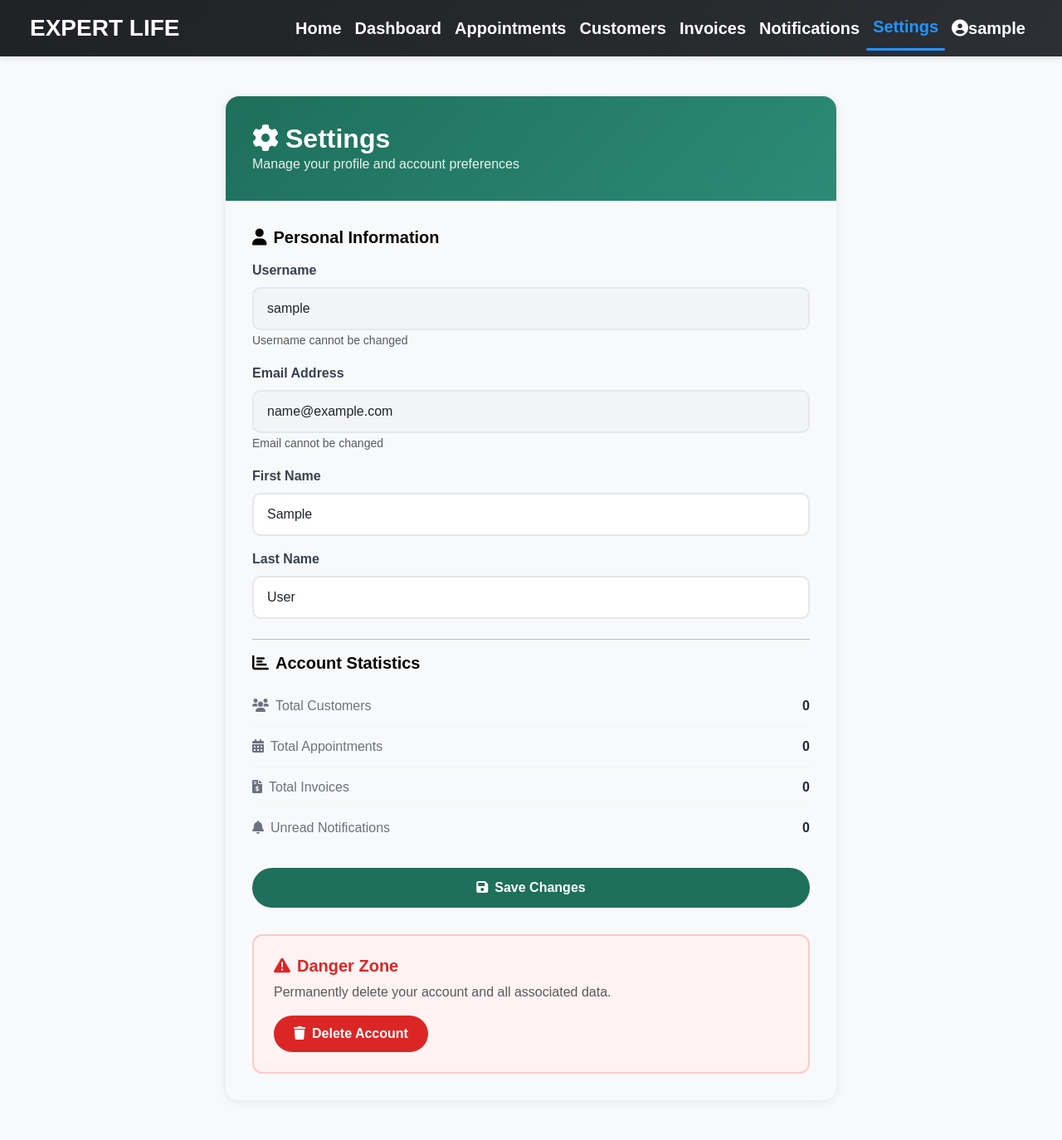
After one commit to ThirothPanna/BuisnessToolKit, a Django app: page /settings/ in a window 1280 px wide. The commit adds this page. Shown: the whole page at 83% size. Run offline with Django 5.2, Linux system fonts and the light colour scheme; the visitor is signed in with stand-in values (Sample User, id 1); data that the repository does not hold is empty.

Commit message:
added settting

```diff
--- /dev/null
+++ b/LocalBuisnessToolkit/feature/templates/feature/settings.html
@@ -0,0 +1,267 @@
+{% load static %}
+<!doctype html>
+<html lang="en">
+<head>
+    <meta charset="UTF-8" />
+    <meta name="viewport" content="width=device-width, initial-scale=1.0" />
+    <title>Settings - Expert Life</title>
+    <link href="https://cdn.jsdelivr.net/npm/bootstrap@5.3.8/dist/css/bootstrap.min.css" rel="stylesheet" />
+    <link rel="stylesheet" href="https://cdnjs.cloudflare.com/ajax/libs/font-awesome/6.0.0/css/all.min.css" />
+    <link rel="stylesheet" href="{% static 'home.css' %}" />
+    <style>
+        .settings-card {
+            border: none;
+            border-radius: 16px;
+            box-shadow: 0 2px 12px rgba(0,0,0,0.08);
+            transition: all 0.3s ease;
+        }
+        .settings-card:hover {
+            box-shadow: 0 4px 20px rgba(0,0,0,0.12);
+        }
+        .settings-header {
+            background: linear-gradient(135deg, #1e6f5c, #2c8b76);
+            color: white;
+            padding: 2rem;
+            border-radius: 16px 16px 0 0;
+        }
+        .settings-header h2 {
+            margin: 0;
+            font-weight: 700;
+        }
+        .settings-header p {
+            opacity: 0.9;
+            margin: 0;
+        }
+        .settings-body {
+            padding: 2rem;
+        }
+        .form-label {
+            font-weight: 600;
+            color: #374151;
+        }
+        .form-control {
+            border-radius: 10px;
+            border: 2px solid #e5e7eb;
+            padding: 0.75rem 1rem;
+            transition: all 0.3s ease;
+        }
+        .form-control:focus {
+            border-color: #1e6f5c;
+            box-shadow: 0 0 0 3px rgba(30, 111, 92, 0.15);
+        }
+        .form-control:disabled {
+            background: #f3f4f6;
+            cursor: not-allowed;
+        }
+        .btn-save {
+            background: #1e6f5c;
+            color: white;
+            border: none;
+            padding: 12px 32px;
+            border-radius: 40px;
+            font-weight: 600;
+            transition: all 0.3s ease;
+        }
+        .btn-save:hover {
+            background: #0e5948;
+            transform: translateY(-2px);
+            box-shadow: 0 4px 12px rgba(30, 111, 92, 0.4);
+        }
+        .stat-item {
+            display: flex;
+            justify-content: space-between;
+            padding: 0.75rem 0;
+            border-bottom: 1px solid #f3f4f6;
+        }
+        .stat-item:last-child {
+            border-bottom: none;
+        }
+        .stat-label {
+            color: #6b7280;
+            font-weight: 500;
+        }
+        .stat-value {
+            font-weight: 600;
+            color: #1f2937;
+        }
+        .danger-zone {
+            border: 2px solid #fecaca;
+            border-radius: 12px;
+            padding: 1.5rem;
+            margin-top: 2rem;
+            background: #fef2f2;
+        }
+        .danger-zone h5 {
+            color: #dc2626;
+            font-weight: 700;
+        }
+        .btn-danger-custom {
+            background: #dc2626;
+            color: white;
+            border: none;
+            padding: 10px 24px;
+            border-radius: 40px;
+            font-weight: 600;
+            transition: all 0.3s ease;
+        }
+        .btn-danger-custom:hover {
+            background: #b91c1c;
+            transform: translateY(-2px);
+            box-shadow: 0 4px 12px rgba(220, 38, 38, 0.4);
+        }
+        .alert {
+            border-radius: 10px;
+            border: none;
+        }
+    </style>
+</head>
+<body class="bg-light">
+    <nav class="navbar navbar-expand-lg navbar-dark bg-dark px-4">
+        <div class="container-fluid">
+            <a class="navbar-brand fw-bold fs-3 text-white" href="#">EXPERT LIFE</a>
+            <button class="navbar-toggler" type="button" data-bs-toggle="collapse" data-bs-target="#navbarNav">
+                <span class="navbar-toggler-icon"></span>
+            </button>
+            <div class="collapse navbar-collapse justify-content-end" id="navbarNav">
+                <ul class="navbar-nav">
+                    <li class="nav-item"><a class="nav-link fw-bold text-white fs-5" href="{% url 'feature:home' %}">Home</a></li>
+                    <li class="nav-item"><a class="nav-link fw-bold text-white fs-5" href="{% url 'feature:dashboard' %}">Dashboard</a></li>
+                    <li class="nav-item"><a class="nav-link fw-bold text-white fs-5" href="{% url 'feature:appointments' %}">Appointments</a></li>
+                    <li class="nav-item"><a class="nav-link fw-bold text-white fs-5" href="{% url 'feature:customers' %}">Customers</a></li>
+                    <li class="nav-item"><a class="nav-link fw-bold text-white fs-5" href="{% url 'feature:invoices' %}">Invoices</a></li>
+                    <li class="nav-item"><a class="nav-link fw-bold text-white fs-5" href="{% url 'feature:notifications' %}">Notifications</a></li>
+                    <li class="nav-item"><a class="nav-link active fw-bold text-white fs-5" href="{% url 'feature:settings' %}">Settings</a></li>
+                    <li class="nav-item dropdown">
+                        <a class="nav-link dropdown-toggle fw-bold text-white fs-5" href="#" role="button" data-bs-toggle="dropdown">
+                            <i class="fas fa-user-circle"></i> {{ user.username }}
+                        </a>
+                        <ul class="dropdown-menu dropdown-menu-end">
+                            <li><a class="dropdown-item" href="{% url 'feature:settings' %}"><i class="fas fa-cog"></i> Settings</a></li>
+                            <li><hr class="dropdown-divider" /></li>
+                            <li>
+                                <form method="post" action="{% url 'account_logout' %}">
+                                    {% csrf_token %}
+                                    <button type="submit" class="dropdown-item"><i class="fas fa-sign-out-alt"></i> Logout</button>
+                                </form>
+                            </li>
+                        </ul>
+                    </li>
+                </ul>
+            </div>
+        </div>
+    </nav>
+
+    <div class="container my-5">
+        <div class="row">
+            <div class="col-lg-8 mx-auto">
+                <div class="settings-card">
+                    <div class="settings-header">
+                        <h2><i class="fas fa-cog me-2"></i>Settings</h2>
+                        <p>Manage your profile and account preferences</p>
+                    </div>
+                    <div class="settings-body">
+                        {% if messages %}
+                            {% for message in messages %}
+                                <div class="alert alert-{{ message.tags }} alert-dismissible fade show">
+                                    <i class="fas fa-{% if message.tags == 'success' %}check-circle{% elif message.tags == 'error' %}exclamation-circle{% else %}info-circle{% endif %} me-2"></i>
+                                    {{ message }}
+                                    <button type="button" class="btn-close" data-bs-dismiss="alert"></button>
+                                </div>
+                            {% endfor %}
+                        {% endif %}
+
+                        <form method="post">
+                            {% csrf_token %}
+
+                            <div class="mb-4">
+                                <h5 class="fw-bold mb-3"><i class="fas fa-user me-2"></i>Personal Information</h5>
+
+                                <div class="mb-3">
+                                    <label for="username" class="form-label">Username</label>
+                                    <input type="text" class="form-control" id="username" value="{{ user.username }}" disabled>
+                                    <small class="text-muted">Username cannot be changed</small>
+                                </div>
+
+                                <div class="mb-3">
+                                    <label for="email" class="form-label">Email Address</label>
+                                    <input type="email" class="form-control" id="email" value="{{ user.email }}" disabled>
+                                    <small class="text-muted">Email cannot be changed</small>
+                                </div>
+
+                                <div class="mb-3">
+                                    <label for="first_name" class="form-label">First Name</label>
+                                    <input type="text" class="form-control" id="first_name" name="first_name" value="{{ user.first_name }}" placeholder="Enter your first name">
+                                </div>
+
+                                <div class="mb-3">
+                                    <label for="last_name" class="form-label">Last Name</label>
+                                    <input type="text" class="form-control" id="last_name" name="last_name" value="{{ user.last_name }}" placeholder="Enter your last name">
+                                </div>
+                            </div>
+
+                            <hr>
+
+                            <div class="mb-4">
+                                <h5 class="fw-bold mb-3"><i class="fas fa-chart-bar me-2"></i>Account Statistics</h5>
+                                <div class="stat-item">
+                                    <span class="stat-label"><i class="fas fa-users me-2"></i>Total Customers</span>
+                                    <span class="stat-value">{{ customers_count|default:0 }}</span>
+                                </div>
+                                <div class="stat-item">
+                                    <span class="stat-label"><i class="fas fa-calendar-alt me-2"></i>Total Appointments</span>
+                                    <span class="stat-value">{{ appointments_count|default:0 }}</span>
+                                </div>
+                                <div class="stat-item">
+                                    <span class="stat-label"><i class="fas fa-file-invoice-dollar me-2"></i>Total Invoices</span>
+                                    <span class="stat-value">{{ invoices_count|default:0 }}</span>
+                                </div>
+                                <div class="stat-item">
+                                    <span class="stat-label"><i class="fas fa-bell me-2"></i>Unread Notifications</span>
+                                    <span class="stat-value">{{ unread_notifications|default:0 }}</span>
+                                </div>
+                            </div>
+
+                            <button type="submit" class="btn-save w-100">
+                                <i class="fas fa-save me-2"></i>Save Changes
+                            </button>
+                        </form>
+
+                        <!-- Danger Zone -->
+                        <div class="danger-zone">
+                            <h5><i class="fas fa-exclamation-triangle me-2"></i>Danger Zone</h5>
+                            <p class="text-muted">Permanently delete your account and all associated data.</p>
+                            <button class="btn-danger-custom" onclick="confirmDelete()">
+                                <i class="fas fa-trash me-2"></i>Delete Account
+                            </button>
+                        </div>
+                    </div>
+                </div>
+            </div>
+        </div>
+    </div>
+
+    <script src="https://cdn.jsdelivr.net/npm/bootstrap@5.3.8/dist/js/bootstrap.bundle.min.js"></script>
+    <script>
+        // Auto-hide alerts after 4 seconds
+        setTimeout(function() {
+            const alerts = document.querySelectorAll('.alert');
+            alerts.forEach(function(alert) {
+                alert.style.transition = 'opacity 0.5s ease';
+                alert.style.opacity = '0';
+                setTimeout(function() {
+                    alert.remove();
+                }, 500);
+            });
+        }, 4000);
+
+        function confirmDelete() {
+            if (confirm('Are you sure you want to delete your account? This action cannot be undone.')) {
+                if (confirm('All your data will be permanently removed. Are you absolutely sure?')) {
+                    // Redirect to delete account URL (you need to implement this)
+                    window.location.href = '{% url "account_logout" %}';
+                }
+            }
+        }
+    </script>
+</body>
+</html>
--- a/LocalBuisnessToolkit/feature/views.py
+++ b/LocalBuisnessToolkit/feature/views.py
@@ -431,3 +431,28 @@ def delete_notification(request, notification_id):
     notification = get_object_or_404(Notification, id=notification_id, user=request.user)
     notification.delete()
     return JsonResponse({'success': True})
+@login_required
+def settings(request):
+    user = request.user
+
+    if request.method == 'POST':
+        first_name = request.POST.get('first_name')
+        last_name = request.POST.get('last_name')
+
+        if first_name:
+            user.first_name = first_name
+        if last_name:
+            user.last_name = last_name
+        user.save()
+
+        messages.success(request, 'Profile updated successfully!')
+        return redirect('feature:settings')
+
+    context = {
+        "user": user,
+        "customers_count": Customer.objects.filter(owner=user).count(),
+        "appointments_count": Appointment.objects.filter(user=user).count(),
+        "invoices_count": Invoice.objects.filter(user=user).count(),
+        "unread_notifications": Notification.objects.filter(user=user, is_read=False).count(),
+    }
+    return render(request, "feature/settings.html", context)
```
Also changed, not shown: LocalBuisnessToolkit/feature/templates/feature/appointment_confirm_delete.html (+35 -0 lines), LocalBuisnessToolkit/feature/templates/feature/appointment_detail.html (+30 -2 lines), LocalBuisnessToolkit/feature/templates/feature/appointment_form.html (+14 -2 lines).
